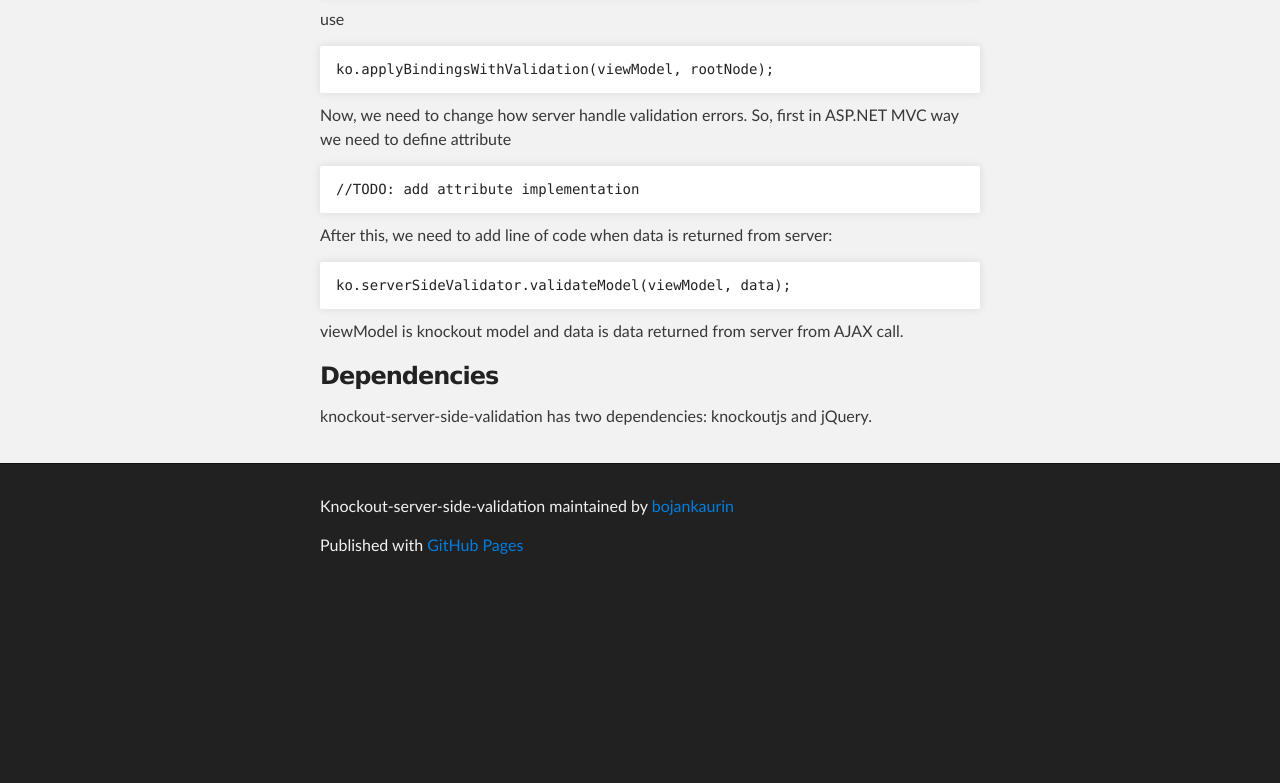
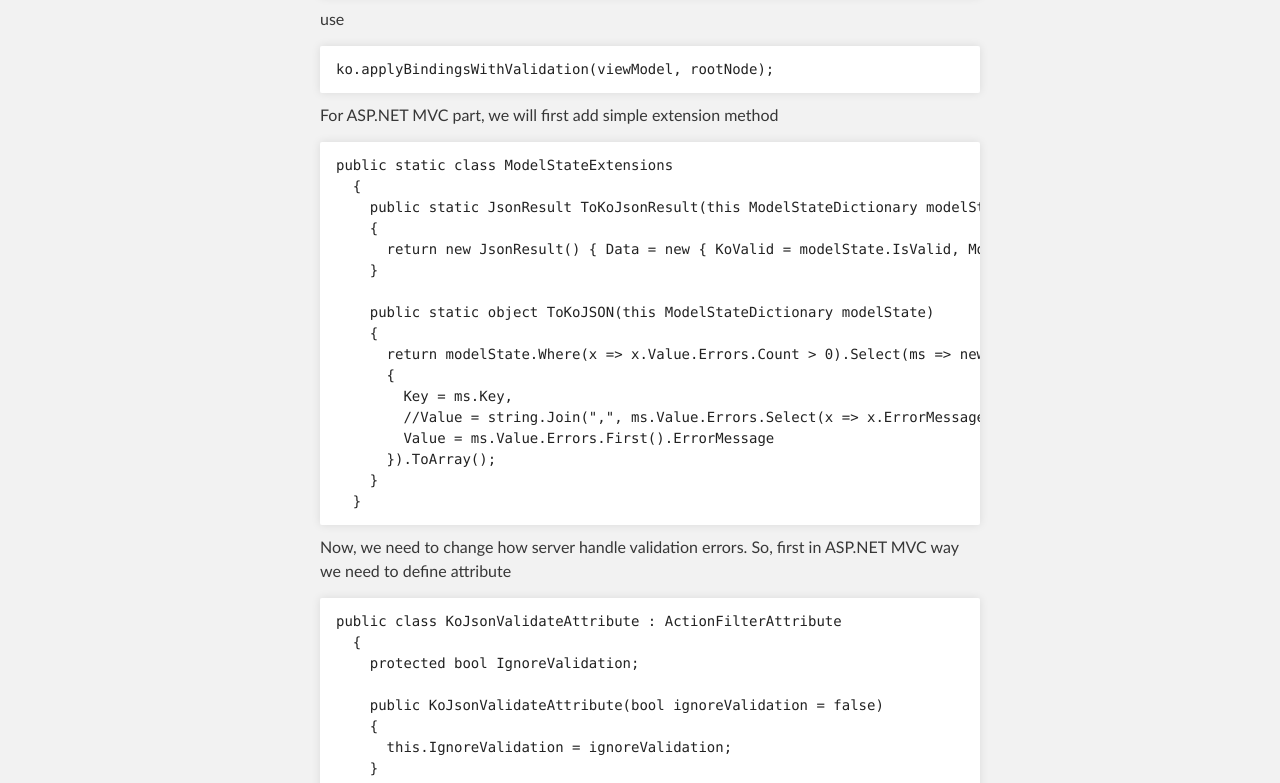
Before and after one commit to bojankaurin/knockout-server-side-validation, a plain HTML site: page index.html in a window 1280 px wide. Shown: the part 957-1740 px from the top of the page. Before the commit the page ends 1549 px from the top, so only its background shows below. Drawn offline with Linux system fonts and the light colour scheme.

```diff
--- a/index.html
+++ b/index.html
@@ -56,9 +56,67 @@
 <pre><code>ko.applyBindingsWithValidation(viewModel, rootNode);
 </code></pre>
 
+<p>For ASP.NET MVC part, we will first add simple extension method</p>
+
+<pre><code>public static class ModelStateExtensions
+  {
+    public static JsonResult ToKoJsonResult(this ModelStateDictionary modelState)
+    {
+      return new JsonResult() { Data = new { KoValid = modelState.IsValid, ModelState = modelState.ToKoJSON() } };
+    }
+
+    public static object ToKoJSON(this ModelStateDictionary modelState)
+    {
+      return modelState.Where(x =&gt; x.Value.Errors.Count &gt; 0).Select(ms =&gt; new
+      {
+        Key = ms.Key,
+        //Value = string.Join(",", ms.Value.Errors.Select(x =&gt; x.ErrorMessage)),
+        Value = ms.Value.Errors.First().ErrorMessage
+      }).ToArray();
+    }
+  }
+</code></pre>
+
 <p>Now, we need to change how server handle validation errors. So, first in ASP.NET MVC way we need to define attribute</p>
 
-<pre><code>//TODO: add attribute implementation
+<pre><code>public class KoJsonValidateAttribute : ActionFilterAttribute
+  {
+    protected bool IgnoreValidation;
+
+    public KoJsonValidateAttribute(bool ignoreValidation = false)
+    {
+      this.IgnoreValidation = ignoreValidation;
+    }
+
+    public override void OnActionExecuting(ActionExecutingContext filterContext)
+    {
+      if (IgnoreValidation || !filterContext.HttpContext.Request.IsAjaxRequest())
+      {
+        return;
+      }
+      var modelState = filterContext.Controller.ViewData.ModelState;
+      if (!modelState.IsValid)
+      {
+        filterContext.HttpContext.Response.Clear();
+        filterContext.HttpContext.Response.StatusDescription = "Validation error";
+        filterContext.Result = modelState.ToKoJsonResult();
+        filterContext.Result.ExecuteResult(filterContext.Controller.ControllerContext);
+        filterContext.HttpContext.ClearError();
+        filterContext.HttpContext.Response.End();
+      }
+    }
+  }
+</code></pre>
+
+<p>Now, on action method in your controller, where you are posting data, add attribute to enable validation of data:</p>
+
+<pre><code>[HttpPost, KoJsonValidate]
+    public ActionResult Save(MyViewModel model)
+    {
+      //Save data from model
+      //For example, you can redirect to another page when validation passed, or something else, it depends application requirements. This response needs to be handled on client after validateModel returns true.
+      return Json(new { redirect = Url.Action("RedirectAction") }));
+    }
 </code></pre>
 
 <p>After this, we need to add line of code when data is returned from server:</p>
```
Also changed, not shown: params.json (+1 -1 lines).
